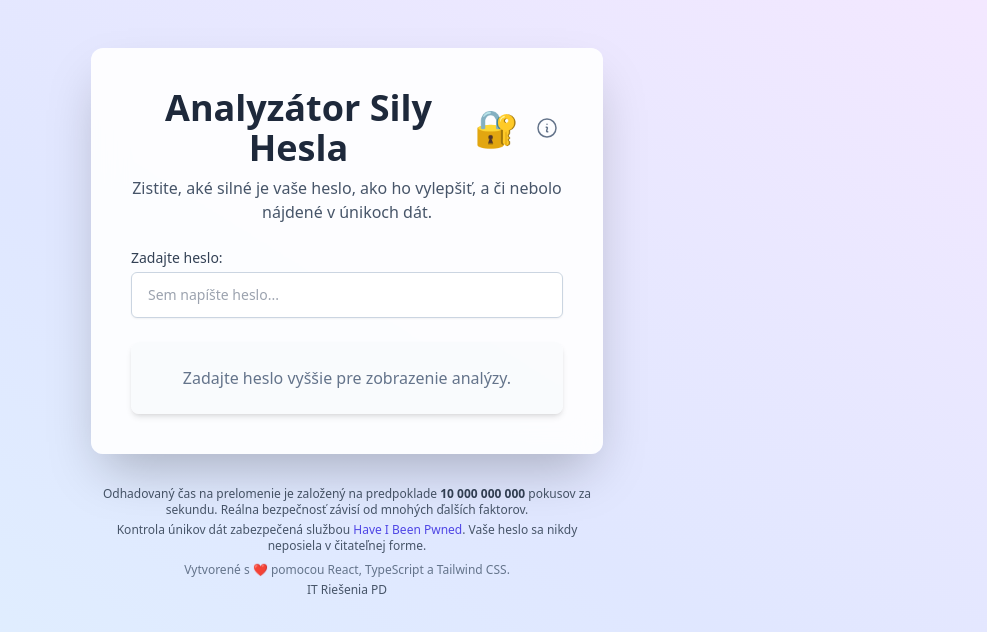
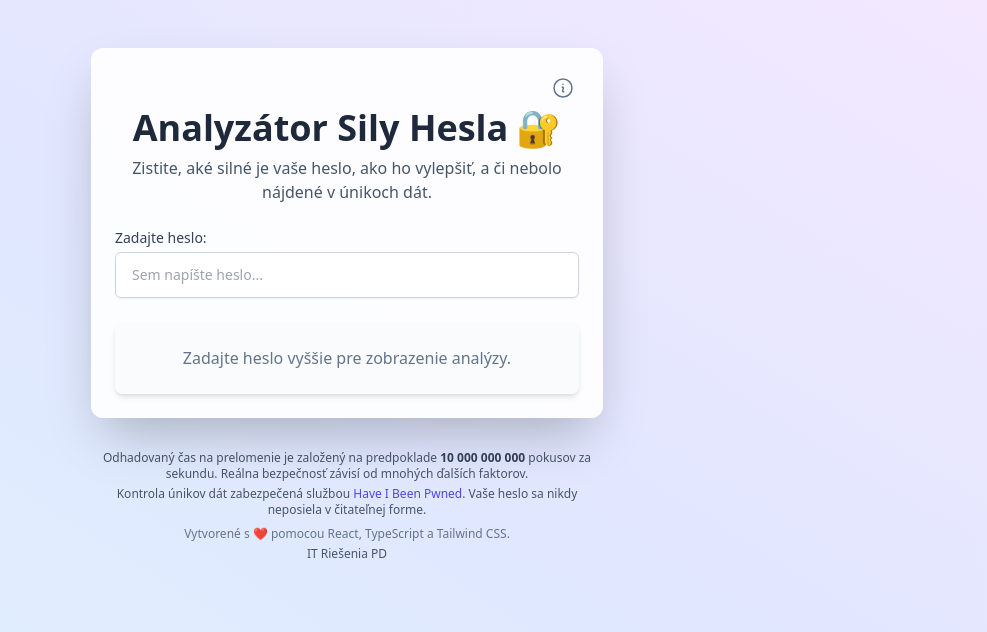
Before and after one commit to adrian-13/password-analyzer, a React (Vite) app: page / in a window 1280 px wide. Shown: the top 632 px of the page, without its empty margins (293-1280 px from the left). Built offline with nearby package versions, Linux system fonts and the light colour scheme.

Commit message:
Update App.tsx

```diff
--- a/App.tsx
+++ b/App.tsx
@@ -73,15 +73,12 @@ const App: React.FC = () => {
   return (
     <div className="min-h-screen flex flex-col items-center justify-start p-4 bg-gradient-to-tr from-sky-100 via-indigo-100 to-purple-100 selection:bg-indigo-500 selection:text-white">
       <div className="w-full max-w-lg space-y-8 mt-8 mb-8">
-        <div className="bg-white/90 backdrop-blur-lg shadow-2xl rounded-xl p-6 md:p-10 space-y-6">
+        <div className="bg-white/90 backdrop-blur-lg shadow-2xl rounded-xl p-6 md:p-6 space-y-6">
           <header>
-            <div className="text-center">
-              <h1 className="text-3xl md:text-4xl font-bold text-slate-800 flex items-center justify-center">
-                Analyzátor Sily Hesla
-                <span role="img" aria-label="lock icon" className="inline-block ml-2">🔐</span>
+            <div className="flex justify-end mb-1">
                 <button
                   onClick={toggleInfoModal}
-                  className="ml-3 p-1 text-slate-500 hover:text-indigo-600 focus:outline-none focus:ring-2 focus:ring-indigo-500 focus:ring-offset-1 rounded-full"
+                  className="p-1 text-slate-500 hover:text-indigo-600 focus:outline-none focus:ring-2 focus:ring-indigo-500 focus:ring-offset-1 rounded-full"
                   aria-label="Informácie o aplikácii"
                   title="Informácie o aplikácii"
                 >
@@ -89,6 +86,11 @@ const App: React.FC = () => {
                     <path strokeLinecap="round" strokeLinejoin="round" d="m11.25 11.25.041-.02a.75.75 0 0 1 1.063.852l-.708 2.836a.75.75 0 0 0 1.063.853l.041-.021M21 12a9 9 0 1 1-18 0 9 9 0 0 1 18 0Zm-9-3.75h.008v.008H12V8.25Z" />
                   </svg>
                 </button>
+            </div>
+            <div className="text-center">
+              <h1 className="text-3xl md:text-4xl font-bold text-slate-800">
+                Analyzátor Sily Hesla
+                <span role="img" aria-label="lock icon" className="inline-block ml-2">🔐</span>
               </h1>
               <p className="text-slate-600 mt-2 text-sm md:text-base">
                 Zistite, aké silné je vaše heslo, ako ho vylepšiť, a či nebolo nájdené v únikoch dát.
```
